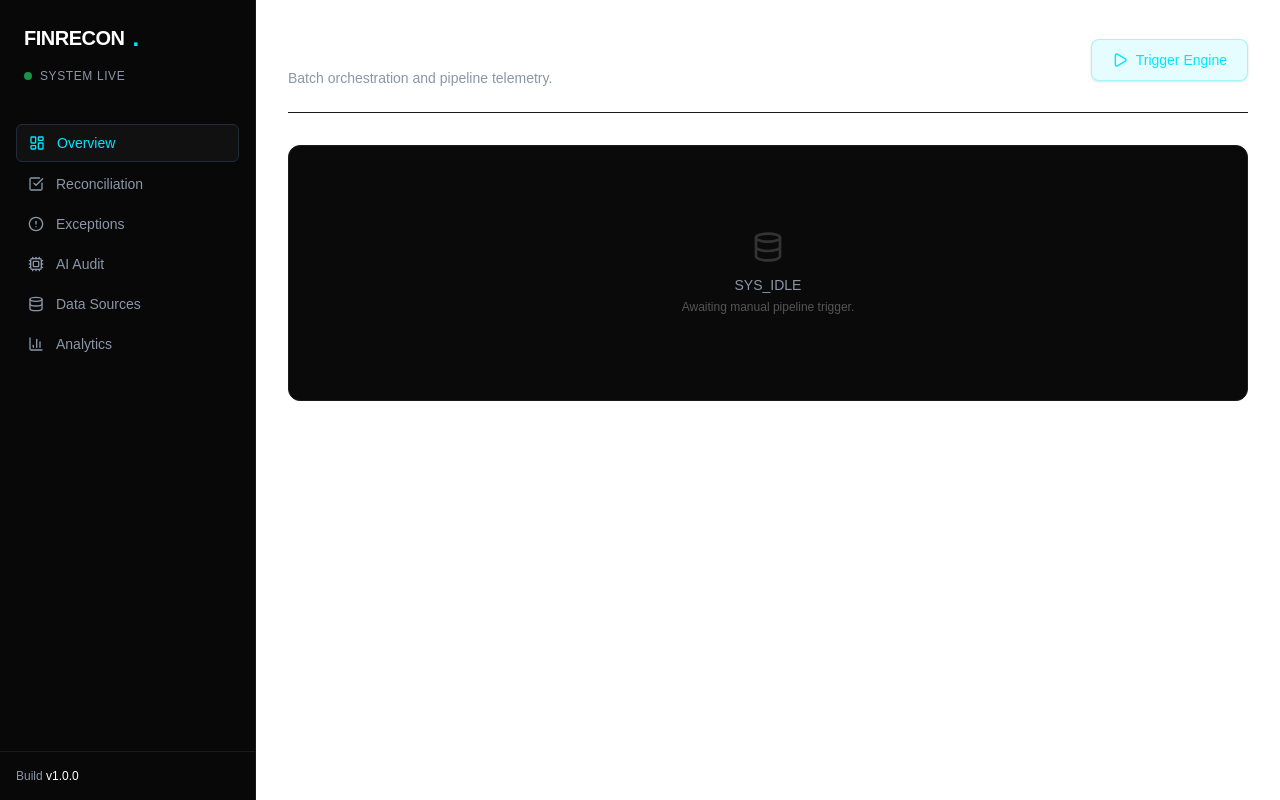
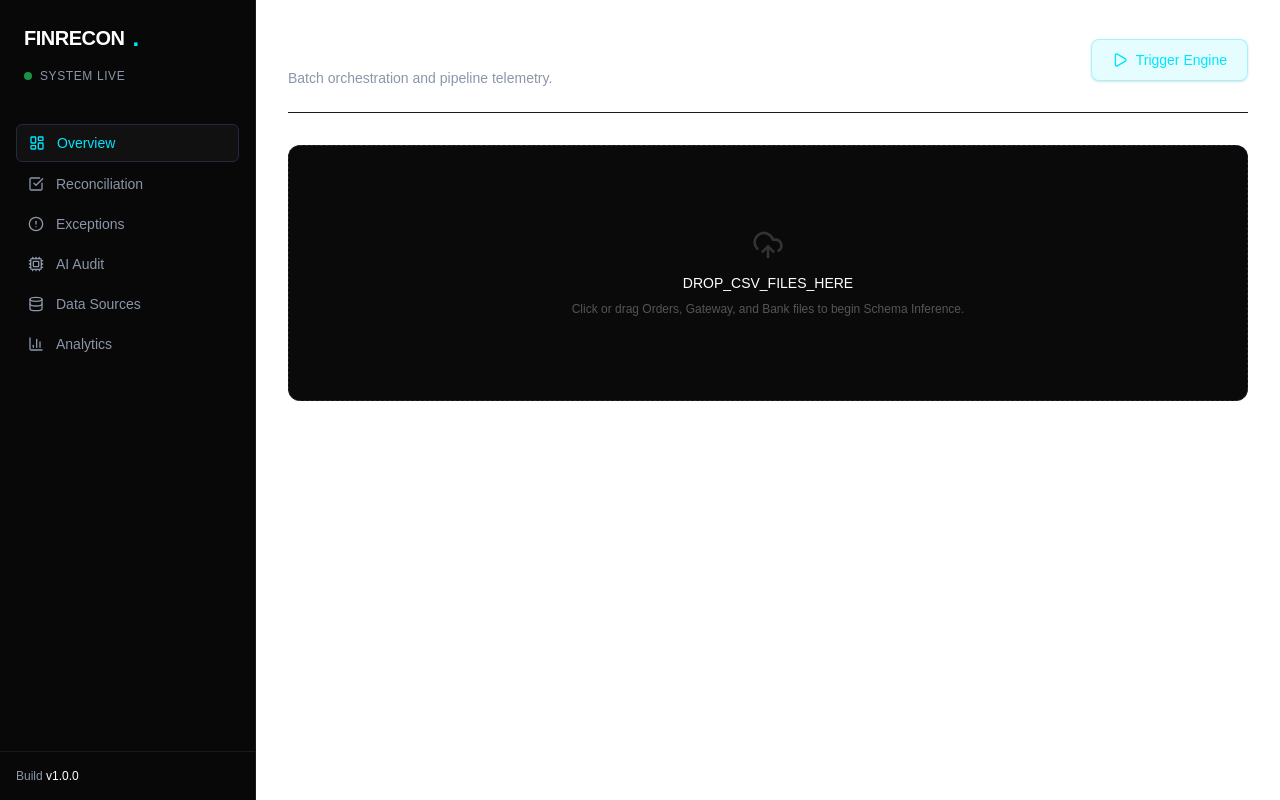
Before and after one commit to roy-abir05/FinRecon, a Next.js app in the folder frontend/: page / in a window 1280 px wide. Built offline with nearby package versions, Linux system fonts and the light colour scheme.

Commit message:
feat(ui): add file uploader

```diff
--- a/frontend/app/page.tsx
+++ b/frontend/app/page.tsx
@@ -8,11 +8,15 @@ import {
   AlertCircle,
   Database,
   ArrowRight,
+  UploadCloud,
 } from "lucide-react";
 
 export default function Dashboard() {
   const [isRunning, setIsRunning] = useState(false);
   const [metrics, setMetrics] = useState<any>(null);
+
+  const [isUploading, setIsUploading] = useState(false);
+  const [schemaData, setSchemaData] = useState<any>(null);
 
   const runPipeline = async () => {
     setIsRunning(true);
@@ -26,6 +30,30 @@ export default function Dashboard() {
       console.error("Failed to run pipeline:", error);
     } finally {
       setIsRunning(false);
+    }
+  };
+
+  const handleFileUpload = async (e: React.ChangeEvent<HTMLInputElement>) => {
+    if (!e.target.files || e.target.files.length === 0) return;
+
+    setIsUploading(true);
+    const formData = new FormData();
+
+    Array.from(e.target.files).forEach((file) => {
+      formData.append("files", file);
+    });
+
+    try {
+      const response = await fetch("http://127.0.0.1:8000/api/v1/map-schema", {
+        method: "POST",
+        body: formData,
+      });
+      const data = await response.json();
+      setSchemaData(data);
+    } catch (error) {
+      console.error("Upload failed:", error);
+    } finally {
+      setIsUploading(false);
     }
   };
 
@@ -54,13 +82,44 @@ export default function Dashboard() {
         </button>
       </header>
 
-      {!metrics && !isRunning && (
-        <div className="border border-[#1a1a1a] bg-[#0A0A0A] rounded-xl h-64 flex flex-col items-center justify-center text-[#8B96A8] text-sm">
-          <Database className="w-8 h-8 mb-3 text-[#333333]" />
-          <p className="font-mono">SYS_IDLE</p>
-          <p className="text-xs mt-1 text-[#555555]">
-            Awaiting manual pipeline trigger.
+      {!metrics && !schemaData && (
+        <div className="border border-dashed border-[#222B3A] bg-[#0A0A0A] hover:bg-[#111111] transition-colors rounded-xl h-64 flex flex-col items-center justify-center text-[#8B96A8] text-sm relative group">
+          <input
+            type="file"
+            multiple
+            onChange={handleFileUpload}
+            className="absolute inset-0 w-full h-full opacity-0 cursor-pointer z-10"
+            accept=".csv"
+          />
+          {isUploading ? (
+            <Loader2 className="w-8 h-8 mb-3 text-[#00E5FF] animate-spin" />
+          ) : (
+            <UploadCloud className="w-8 h-8 mb-3 text-[#333333] group-hover:text-[#00E5FF] transition-colors" />
+          )}
+          <p className="font-mono text-white">
+            {isUploading ? "READING_BUFFERS..." : "DROP_CSV_FILES_HERE"}
           </p>
+          <p className="text-xs mt-2 text-[#555555]">
+            Click or drag Orders, Gateway, and Bank files to begin Schema
+            Inference.
+          </p>
+        </div>
+      )}
+
+      {/* Temporary view to prove the backend parsed the CSVs correctly */}
+      {schemaData && !metrics && (
+        <div className="bg-[#0A0A0A] border border-[#1a1a1a] rounded-xl p-6 shadow-sm">
+          <h3 className="text-sm font-semibold text-white mb-4 uppercase tracking-wider flex items-center justify-between">
+            Backend Dry Run Payload
+            <span className="text-xs font-mono text-[#00E5FF]">
+              STATUS: 200 OK
+            </span>
+          </h3>
+          <div className="bg-[#050505] border border-[#1a1a1a] p-4 rounded-md overflow-x-auto">
+            <pre className="text-xs font-mono text-[#8B96A8] whitespace-pre-wrap">
+              {JSON.stringify(schemaData, null, 2)}
+            </pre>
+          </div>
         </div>
       )}
 
```
